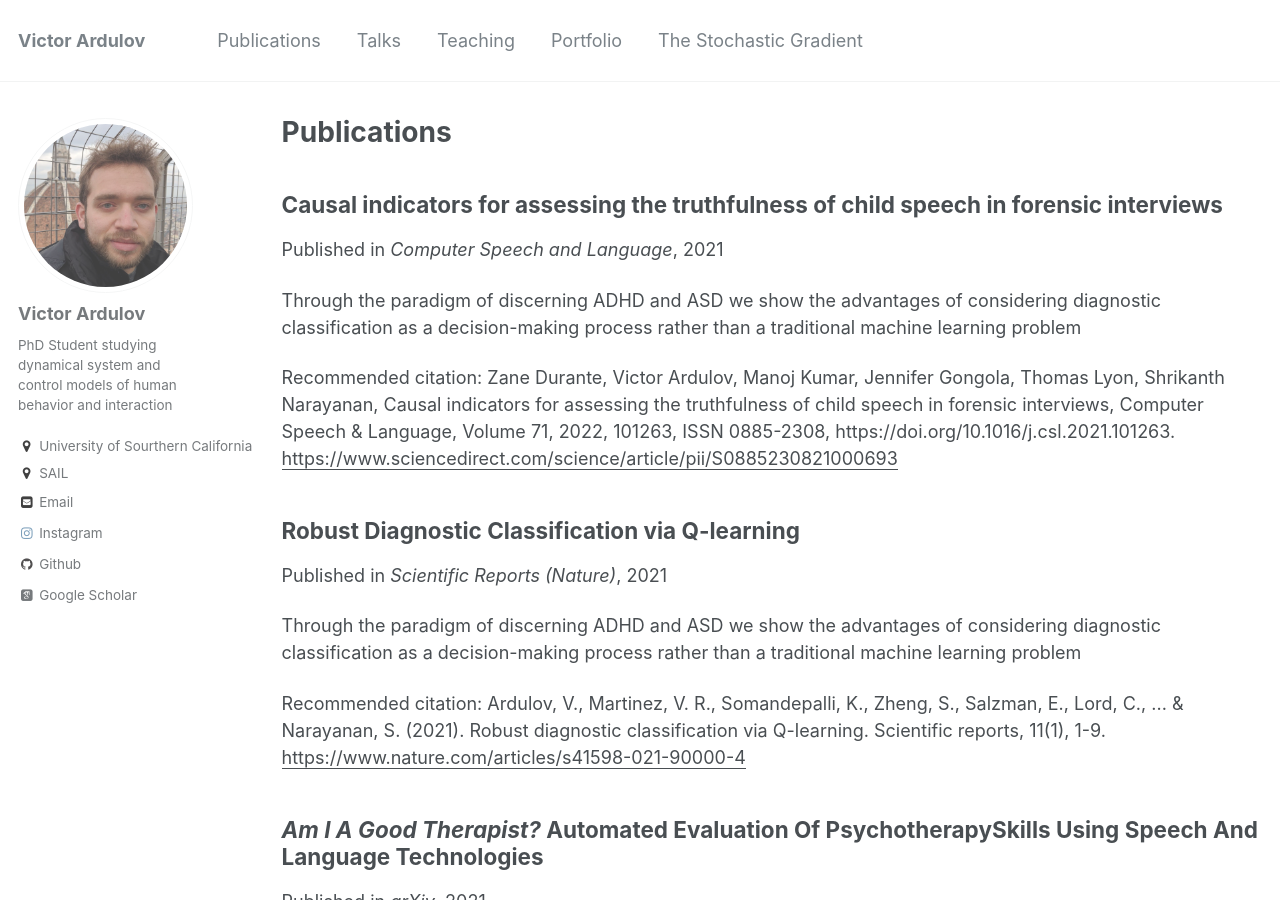
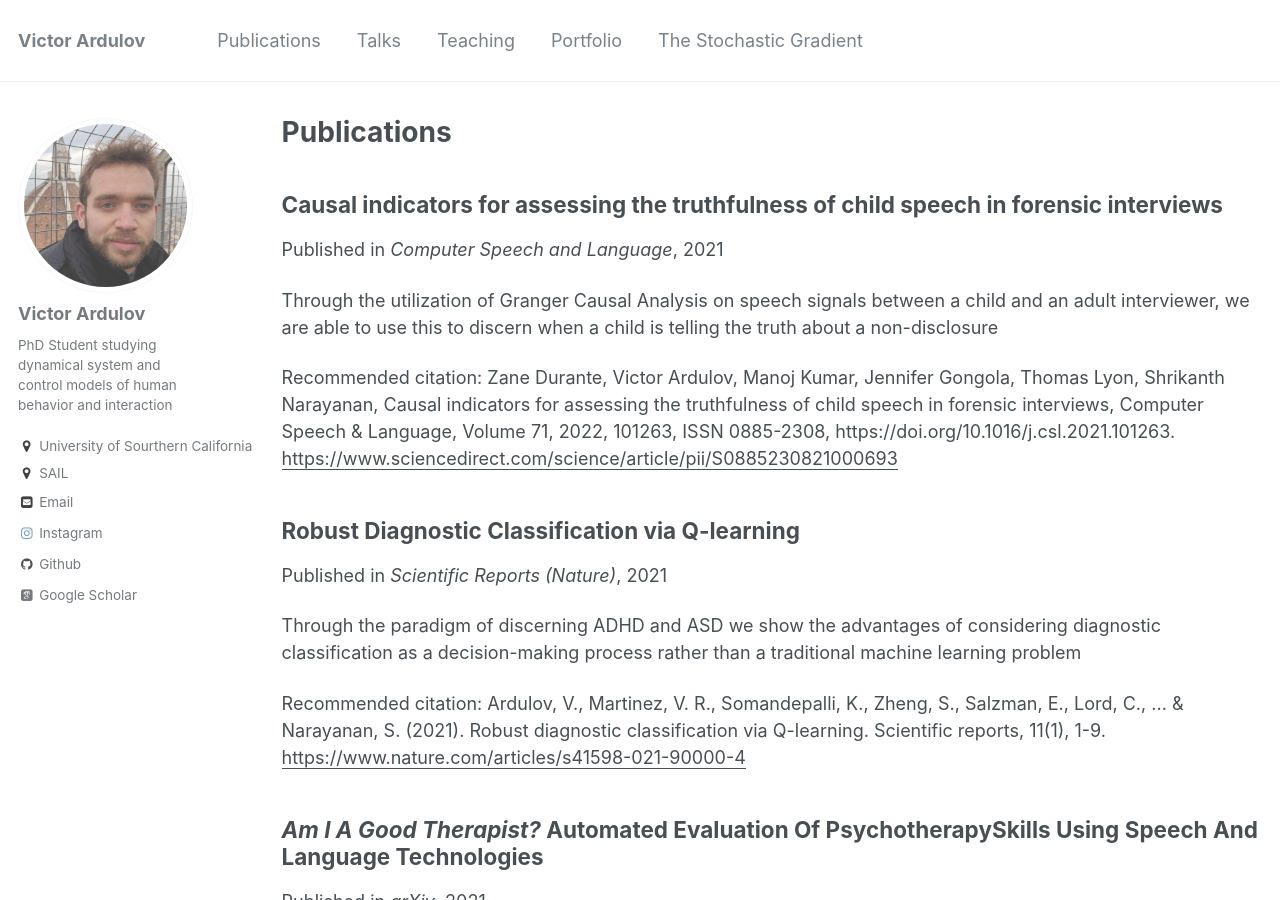
Before and after one commit to VArdulov/vardulov.github.io, a Jekyll site: the page built from _pages/publications.md, in a window 1280 px wide and 900 px high. Built offline with Jekyll 4.4.1, drawn with Linux system fonts in a browser that asks for light colours; some web fonts are replaced.

Commit message:
fixed highlight

```diff
--- a/_publications/2021-07-21-Causal-indicators-for-assessing-the-truthfulness-of-child-speech-in-forensic-interviews.md
+++ b/_publications/2021-07-21-Causal-indicators-for-assessing-the-truthfulness-of-child-speech-in-forensic-interviews.md
@@ -2,7 +2,7 @@
 title: "Causal indicators for assessing the truthfulness of child speech in forensic interviews"
 collection: publications
 permalink: /publication/2021-07-21-Causal-indicators-for-assessing-the-truthfulness-of-child-speech-in-forensic-interviews
-excerpt: 'Through the paradigm of discerning ADHD and ASD we show the advantages of considering diagnostic classification as a decision-making process rather than a traditional machine learning problem '
+excerpt: 'Through the utilization of Granger Causal Analysis on speech signals between a child and an adult interviewer, we are able to use this to discern when a child is telling the truth about a non-disclosure'
 date: 2021-07-22
 venue: 'Computer Speech and Language'
 paperurl: 'https://www.sciencedirect.com/science/article/pii/S0885230821000693'
```
